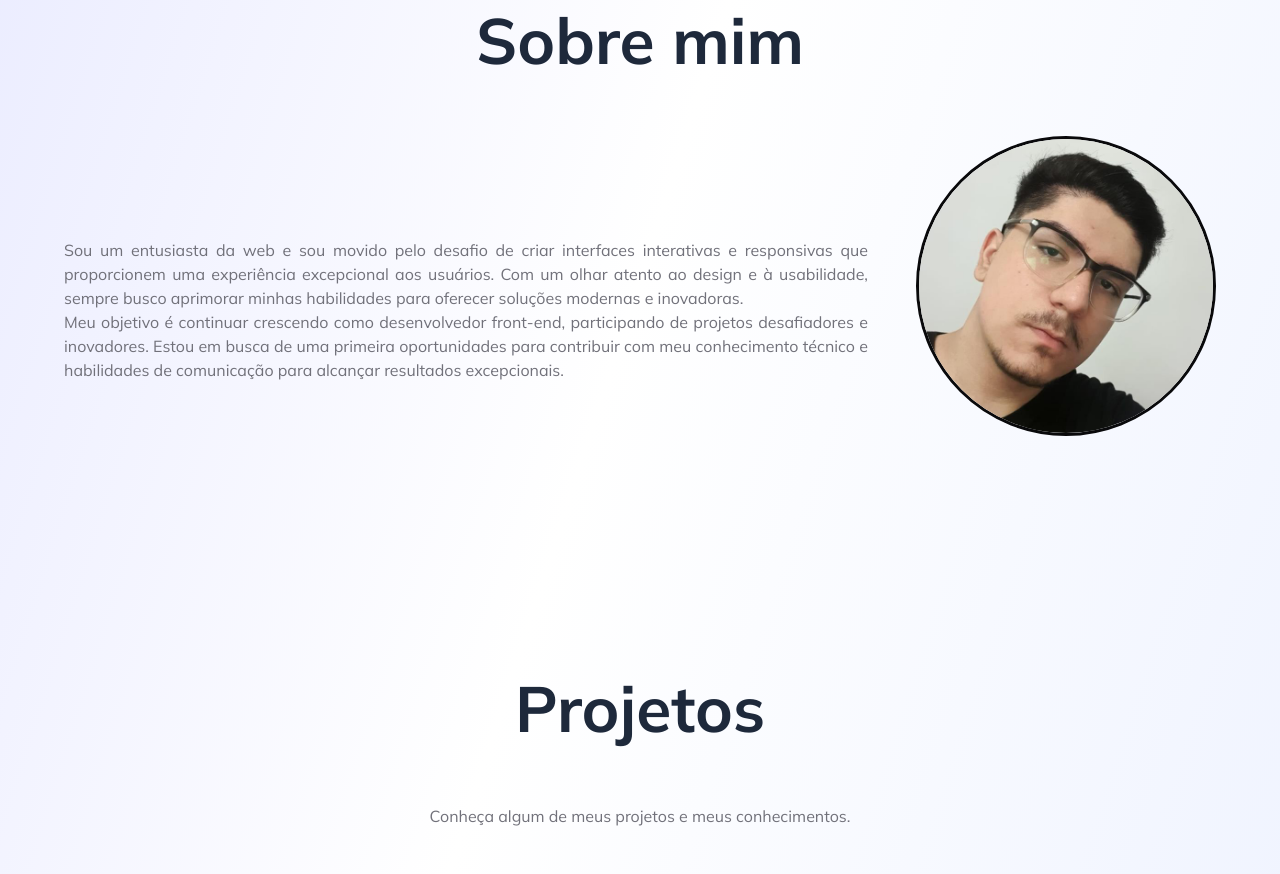
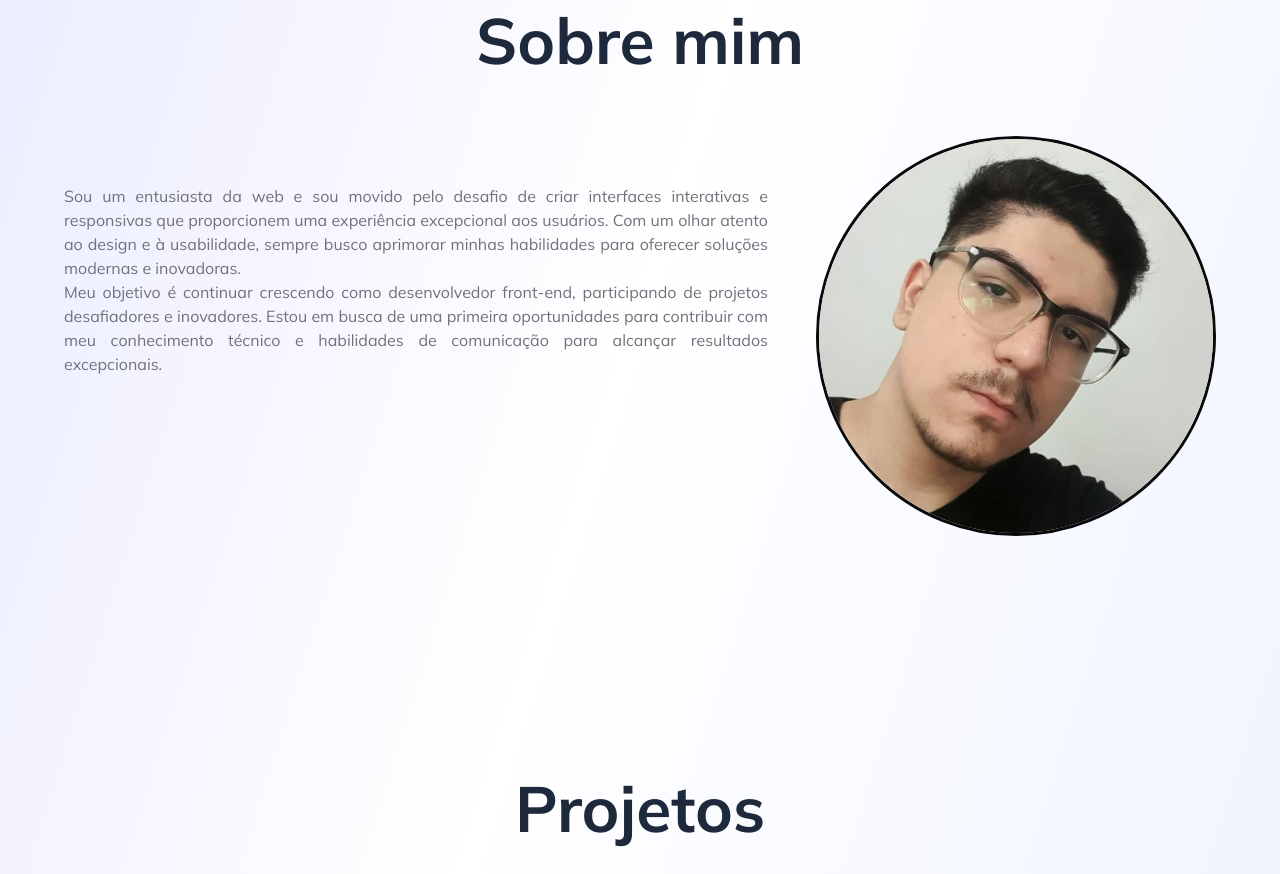
Before and after one commit to LxLorenzo/lorenzo-casa, a Next.js app: page / in a window 1280 px wide. Shown: the part 920-1794 px from the top of the page. Built offline with nearby package versions, Linux system fonts and the light colour scheme.

Commit message:
style: image size

```diff
--- a/src/app/components/About.tsx
+++ b/src/app/components/About.tsx
@@ -10,11 +10,11 @@ const About = () => {
       <h2 className="text-[2rem] md:text-[2.5rem] lg:text-[3rem] xl:text-[4rem] 2xl:text-[5rem] font-bold text-primary">
         Sobre mim
       </h2>
-      <div className="flex flex-col mt-12 items-center lg:flex-row-reverse lg:gap-12">
+      <div className="flex flex-col mt-12 items-center lg:items-start lg:flex-row-reverse lg:gap-12">
         <Image
           src="/perfil.jpg"
-          width={300}
-          height={300}
+          width={400}
+          height={400}
           alt="Perfil"
           className="rounded-full border-[3px] border-zinc-950"
         />
```
